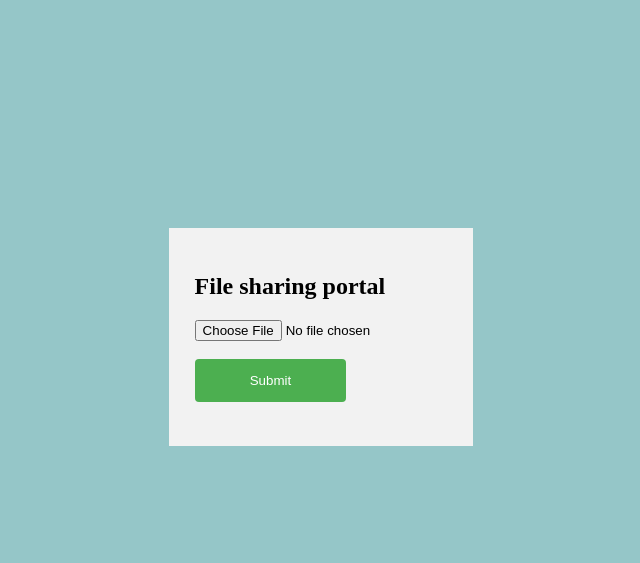
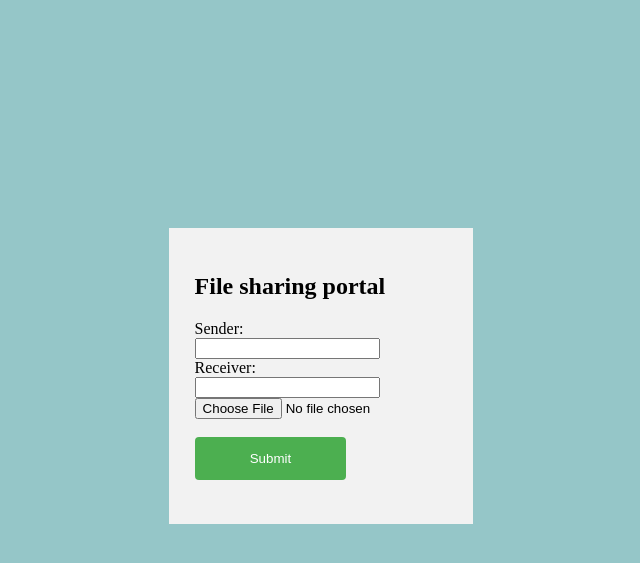
Before and after one commit to ruchi26/Blockchain-based-Decentralized-File-Sharing-System-using-IPFS, a Flask app: page / in a window 1280 px wide. Shown: the top 563 px of the page, without its empty margins (319-959 px from the left). Run offline with Flask 2, Linux system fonts and the light colour scheme.

Commit message:
added sender and receiver fields

```diff
--- a/templates/first.html
+++ b/templates/first.html
@@ -51,6 +51,10 @@ input[type=submit] {
 		</p>
 
 		<p>
+      <label>Sender:</label><br>
+      <input type="text" id="sendername"><br>
+      <label>Receiver:</label><br>
+      <input type="text" id="receivername"><br>
 			<input type="file" name="file" autocomplete="off" required>
 		</p>
     </dl>
```
